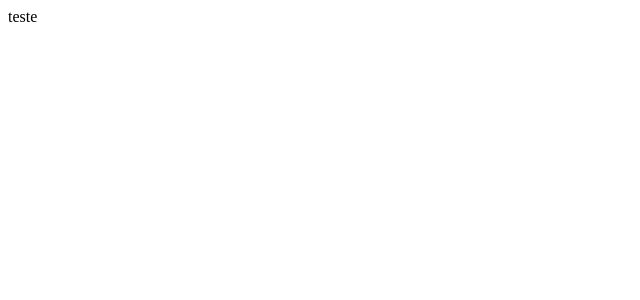
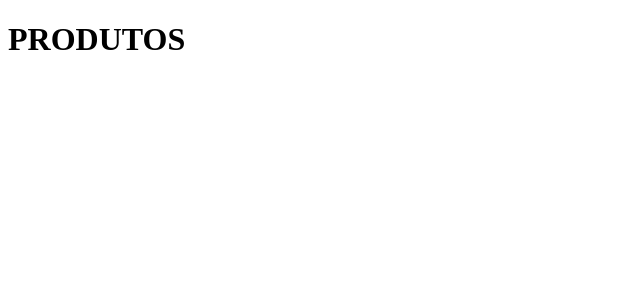
Before and after one commit to danielPaulinoMesquita/rocketseat-next, a Next.js app: page /products in a window 1280 px wide. Shown: the top 300 px of the page, without its empty margins (0-640 px from the left). Built offline with nearby package versions, Linux system fonts and the light colour scheme.

Commit message:
4- Configured Head for dynamic titles

```diff
--- a/src/pages/_document.tsx
+++ b/src/pages/_document.tsx
@@ -9,7 +9,6 @@
                     <link rel="preconnect" href="https://fonts.gstatic.com" crossOrigin/>
                     <link href="https://fonts.googleapis.com/css2?family=Roboto:wght@400;700&display=swap"
                           rel="stylesheet"/>
-                    <title>ig.news</title>
                 </Head>
                 <body>
                 <Main/>
--- a/src/pages/products.tsx
+++ b/src/pages/products.tsx
@@ -1,3 +1,12 @@
+import Head from "next/head";
+
 export default function Products(){
-    return (<>teste</>)
+    return (
+        <>
+            <Head>
+                <title> Products | ig.news</title>
+            </Head>
+            <h1>PRODUTOS</h1>
+        </>
+    );
 }
```
Also changed, not shown: src/pages/index.tsx (+9 -3 lines).
